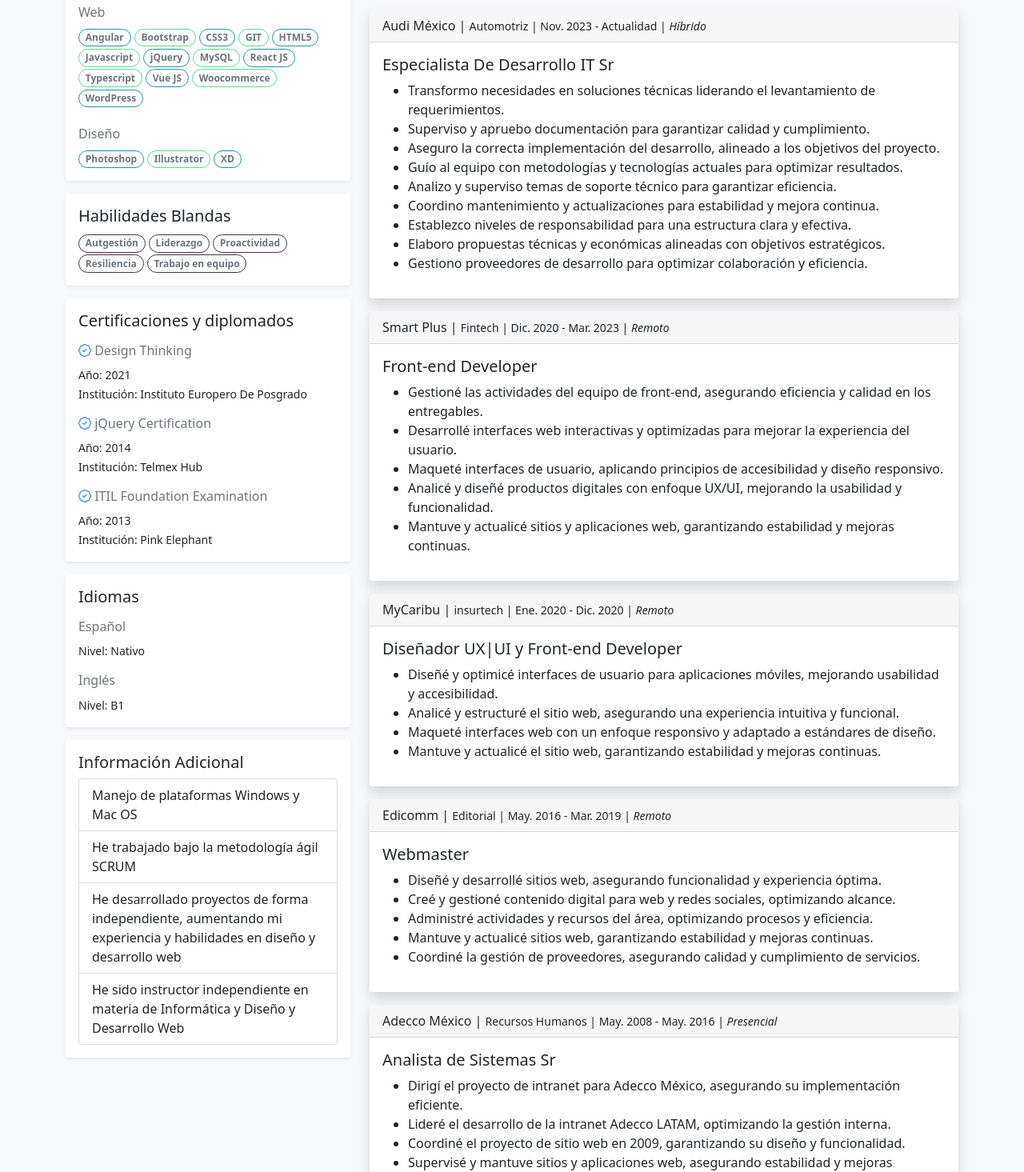
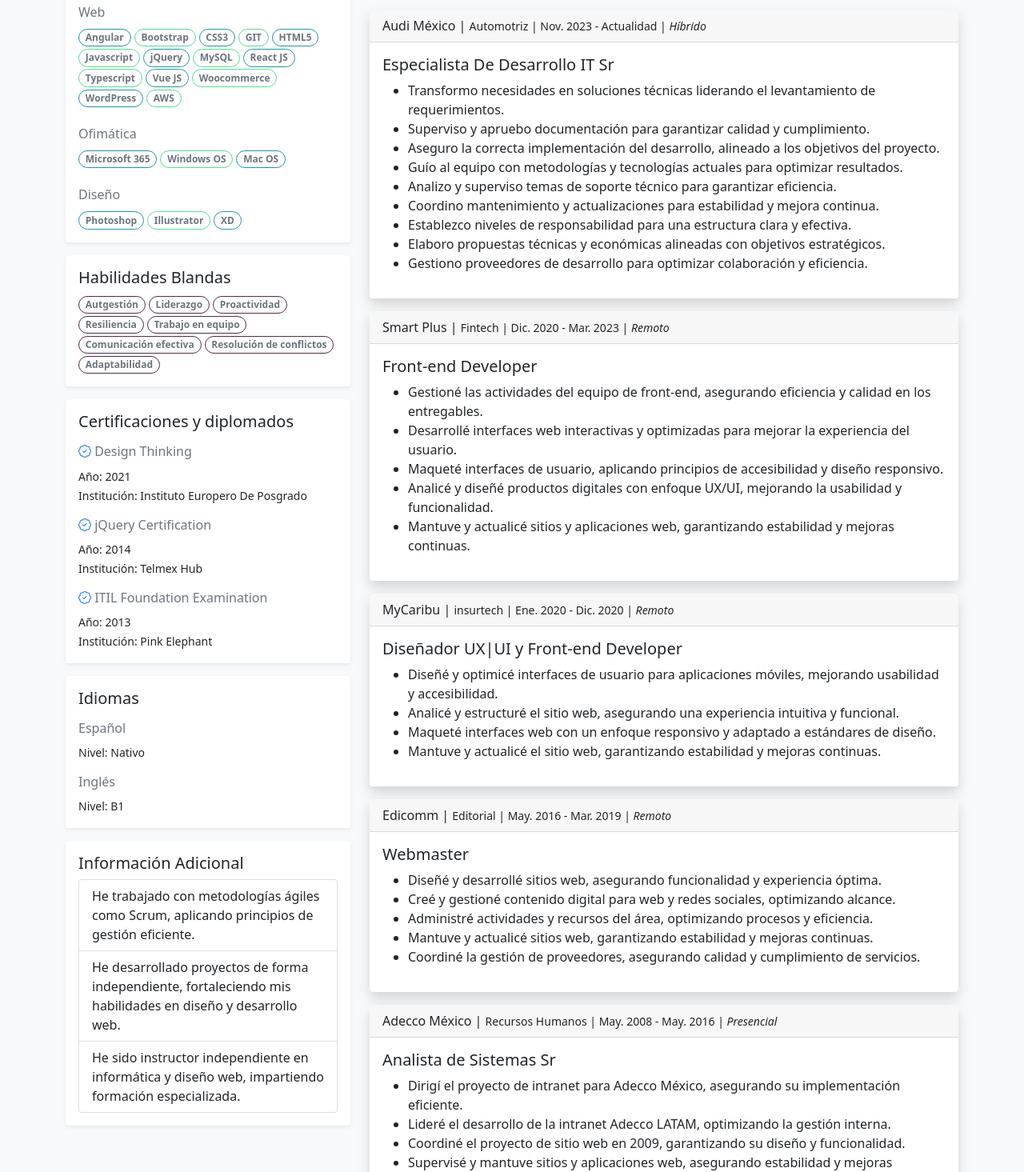
Before and after one commit to dgerardo1/ng-curriculum, an Angular app: page /home in a window 1280 px wide. Shown: the part 488-1953 px from the top of the page at 80% size. Built offline with nearby package versions, Linux system fonts and the light colour scheme.

Commit message:
Upgrade all additional information

```diff
--- a/src/app/components/additional-information/additional-information.component.ts
+++ b/src/app/components/additional-information/additional-information.component.ts
@@ -8,10 +8,9 @@ import { Component } from '@angular/core';
 export class AdditionalInformationComponent {
 
   items = [
-    'Manejo de plataformas Windows y Mac OS',
-    'He trabajado bajo la metodología ágil SCRUM',
-    'He desarrollado proyectos de forma independiente, aumentando mi experiencia y habilidades en diseño y desarrollo web',
-    'He sido instructor independiente en materia de Informática y Diseño y Desarrollo Web',
-  ]
+            'He trabajado con metodologías ágiles como Scrum, aplicando principios de gestión eficiente.',
+            'He desarrollado proyectos de forma independiente, fortaleciendo mis habilidades en diseño y desarrollo web.',
+            'He sido instructor independiente en informática y diseño web, impartiendo formación especializada.'
+          ]
 
 }
--- a/src/app/components/soft-skills/soft-skills.component.ts
+++ b/src/app/components/soft-skills/soft-skills.component.ts
@@ -13,6 +13,9 @@ export class SoftSkillsComponent {
     'Proactividad',
     'Resiliencia',
     'Trabajo en equipo',
+    'Comunicación efectiva',
+    'Resolución de conflictos',
+    'Adaptabilidad',
   ]
 
 }
--- a/src/app/components/technical-skills/technical-skills.component.html
+++ b/src/app/components/technical-skills/technical-skills.component.html
@@ -12,6 +12,15 @@
         {{ webTool }}
     </span>
     <h6 class="text-secondary mt-4">
+      Ofimática
+    </h6>
+    <span
+      *ngFor="let computerTool of computerTools; index as i"
+      class="badge rounded-pill text-secondary me-1"
+      [ngClass]="i % 2 === 0 ? 'auxiliary-color-1' : 'auxiliary-color-2'">
+      {{ computerTool }}
+    </span>
+    <h6 class="text-secondary mt-4">
       Diseño
     </h6>
     <span
--- a/src/app/components/technical-skills/technical-skills.component.ts
+++ b/src/app/components/technical-skills/technical-skills.component.ts
@@ -21,6 +21,7 @@ export class TechnicalSkillsComponent {
     'Vue JS',
     'Woocommerce',
     'WordPress',
+    'AWS'
   ]
 
   designTools = [
@@ -29,4 +30,10 @@ export class TechnicalSkillsComponent {
     'XD',
   ]
 
+  computerTools = [
+    'Microsoft 365',
+    'Windows OS',
+    'Mac OS',
+  ]
+
 }
```
